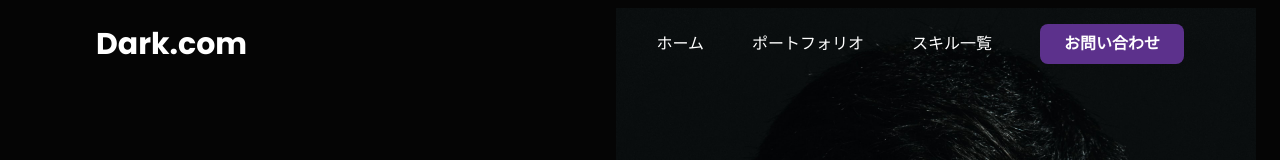
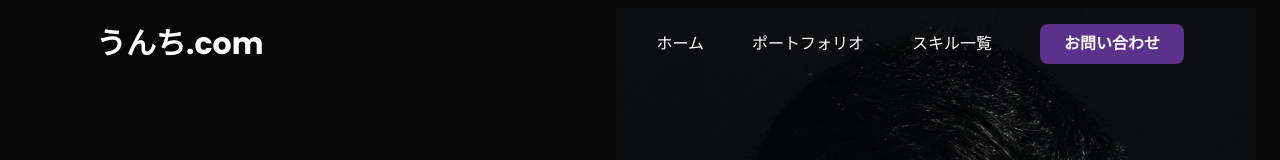
Before and after one commit to darksukorupion/tailwindcss, a website: page src/index.html in a window 1280 px wide. Shown: the top 160 px of the page. Drawn offline with Linux system fonts and the light colour scheme.

Commit message:
modified file

```diff
--- a/src/index.html
+++ b/src/index.html
@@ -26,7 +26,7 @@
       <div
         class="container mx-auto flex justify-between items-center px-8 md:px-14 lg:px-24 w-full"
       >
-        <div class="text-3xl font-bold">Dark.com</div>
+        <div class="text-3xl font-bold">うんち.com</div>
         <div class="space-x-12 hidden md:flex items-center">
           <a
             href="#home"
```
